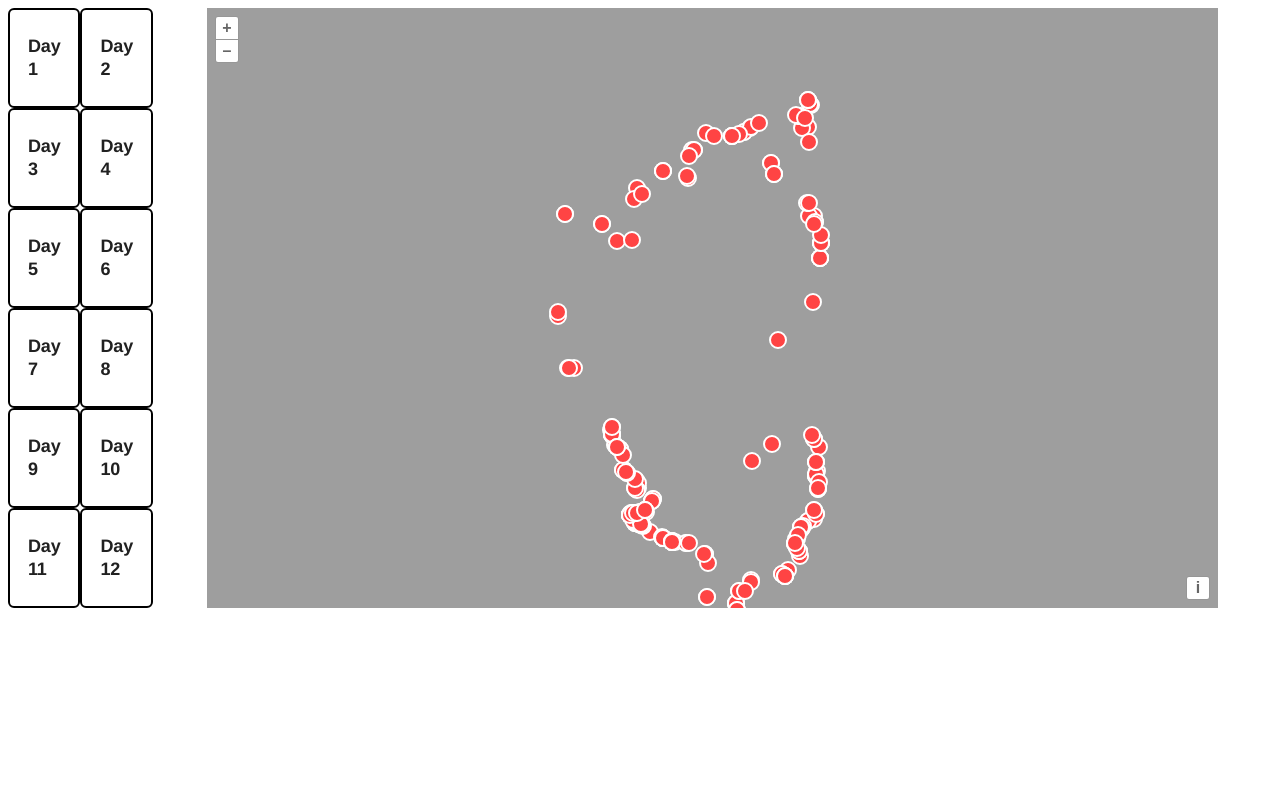
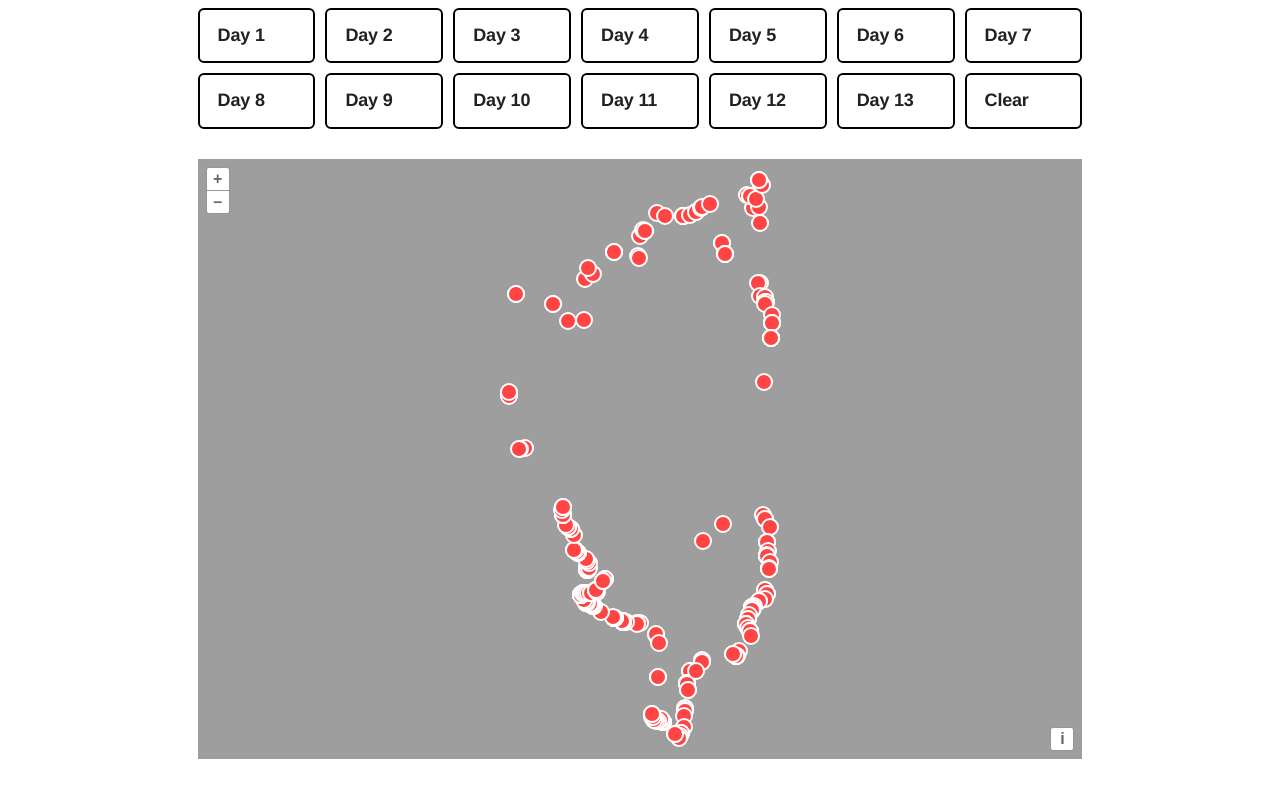
Before and after one commit to VictoriaLoseva/photo_mapper, a plain HTML site: page index.html in a window 1280 px wide. Drawn offline with Linux system fonts and the light colour scheme.

Commit message:
added selection by day

```diff
--- a/index.html
+++ b/index.html
@@ -5,7 +5,7 @@
     <link rel="stylesheet" href="./css/button.css">
     <style>
         #map {
-            width: 80%;
+            width: 70%;
             height: 600px;
             margin: auto}
         #photo_popup_inner {
@@ -17,12 +17,14 @@
             border-radius: 5px;
             background: #fefefe;
         }
-        #container {
-            display: flex
-        }
         #timeline {
-            display: inline-grid;
-            grid-template-columns: 0.5fr 0.5fr;
+            width: 70%;
+            margin: auto;
+            display: grid;
+            grid-template-rows: 0.3f 0.3fr;
+            grid-template-columns: repeat(7, minmax(100px, 1fr));
+            gap: 10px;
+            margin-bottom: 30px
 
         }
 
@@ -30,25 +32,8 @@
 </head>
 <body>
     <div id="container">
-        <div id="timeline">
-            <button class="button-80" role="button" grid-column="1">Day 1</button>
-            <button class="button-80" role="button" grid-column="1">Day 2</button>
-            <button class="button-80" role="button" grid-column="1">Day 3</button>
-            <button class="button-80" role="button" grid-column="1">Day 4</button>
-
-            <button class="button-80" role="button" grid-column="1">Day 5</button>
-            <button class="button-80" role="button" grid-column="1">Day 6</button>
-            <button class="button-80" role="button" grid-column="2">Day 7</button>
-            <button class="button-80" role="button" grid-column="2">Day 8</button>
-
-            <button class="button-80" role="button" grid-column="2">Day 9</button>
-            <button class="button-80" role="button" grid-column="2">Day 10</button>
-            <button class="button-80" role="button" grid-column="2">Day 11</button>
-            <button class="button-80" role="button" grid-column="2">Day 12</button>
-
-            <!-- <input type="range"> -->
-
-        </div>
+        <div id="directoryInfo"></div>
+        <div id="timeline"></div>
         <div id="map"></div>
         <div id="picture"></div>
     </div>
--- a/js/app.js
+++ b/js/app.js
@@ -1,34 +1,30 @@
-// import Map from 'ol/Map.js';
-// import View from 'ol/View.js';
-// import OSM from 'ol/source/OSM.js';
-// import TileLayer from 'ol/layer/Tile.js';
+
 
 
 //Create vectorLayer for showing the photo positions
-
-
 function selectPhotosByTimeRange(timeRangeStart, timeRangeEnd) {
     markerVectorSource = new ol.source.Vector();
-    for (const index in photo_data) {
-        photo = photo_data[index]
 
+    selected = photo_data.filter(photo => photo.datetime > timeRangeStart && photo.datetime < timeRangeEnd);
+
+    for (const index in selected) {
+        photo = selected[index];
+        photoTime = new Date(photo.datetime);
         const marker = new ol.Feature({
             geometry: new ol.geom.Point(ol.proj.fromLonLat([photo.coords[0], photo.coords[1]])),
-            time: new Date(photo.time),
+            time: photo.datetime,
             path: photo.path,
             width: photo.width,
             length: photo.length
-
         });
-
         markerVectorSource.addFeature(marker);
     }
     return markerVectorSource;
-
 }
 
-const markerLayer = new ol.layer.Vector({
-    source: selectPhotosByTimeRange(0,0),
+function createMarkerLayer (timeRangeStart, timeRangeEnd) {
+    return new ol.layer.Vector({
+    source: selectPhotosByTimeRange(timeRangeStart, timeRangeEnd),
     style: new ol.style.Style({
         image: new ol.style.Circle({
             radius: 8,
@@ -42,12 +38,17 @@ const markerLayer = new ol.layer.Vector({
         })
     })
 });
+}
+
+const firstDay = photo_data[0].datetime;
+const lastDay = photo_data[photo_data.length-1].datetime;
+
+var markerLayer = createMarkerLayer(firstDay, lastDay);
 
 
 //Create the popup element
 const photo_popup_inner = document.createElement('div');
 photo_popup_inner.id = 'photo_popup_inner';
-
 const popup_overlay = new ol.Overlay({
     element: photo_popup_inner,
     positioning: 'bottom-center',
@@ -73,13 +74,11 @@ var map = new ol.Map({
         mapLayer,
         markerLayer
     ],
-    view: new ol.View({
-        center: ol.proj.fromLonLat([-120.0324,39.0968]),
-        zoom: 10
-    }),
+     view: new ol.View(),
     overlays: [popup_overlay]
 });
 
+map.getView().fit(markerLayer.getSource().getExtent(), {maxZoom: 10, duration:1000});
 
 //Add on-click handler
 map.on('click', function(event) {
@@ -88,17 +87,55 @@ map.on('click', function(event) {
     });
     if (feature) {
         aspect_ratio = feature.get('width') / feature.get('length');
-        console.log(aspect_ratio)
         photo_popup_inner.innerHTML = `
             <img src="${feature.get('path')}" width=${200 * aspect_ratio} margin="auto">
             `;
         photo_popup_inner.style.display = 'block';
         popup_overlay.setPosition(event.coordinate);
-
-        // markerVectorSource.addFeature(new ol.Feature({geometry: new ol.geom.Point(ol.proj.fromLonLat([-120.0324,39.0968]))}));
     }
     else {
         photo_popup_inner.style.display = 'None'
     }
 
 });
+
+//Make the timeline buttons
+const uniqueDates = [...new Set(photo_data.map(photo => new Date(photo.datetime).setHours(0,0,0)))];
+uniqueDates.slice(0, uniqueDates.length)
+
+function handleDaySelection(clickedButton, selectedDate) {
+    if (selectedDate == "Clear") {
+        selectedDate = firstDay;
+        selectedDateEnd = lastDay;
+    }
+    else {
+        selectedDateEnd = new Date(selectedDate);
+        selectedDateEnd.setDate(selectedDate.getDate() + 1);
+    }
+    console.log(selectedDate, selectedDateEnd)
+    const selectedPhotos = createMarkerLayer(selectedDate, selectedDateEnd);
+    map.removeLayer(markerLayer)
+    markerLayer = selectedPhotos;
+    map.addLayer(markerLayer)
+    map.getView().fit(markerLayer.getSource().getExtent(), {maxZoom: 12.5, duration:500, padding: [10,10,10,10]})
+
+}
+
+uniqueDates.forEach((date, index) => {
+    const button = document.createElement('button');
+    date = new Date(date);
+    button.className = 'button-80';
+    button.textContent = `Day ${index + 1}`;
+    button.addEventListener('click', function() {
+        handleDaySelection(button, date);
+    });
+    document.getElementById("timeline").appendChild(button);
+})
+
+const clear_button = document.createElement('button');
+clear_button.className = 'button-80';
+clear_button.textContent = "Clear";
+clear_button.addEventListener('click', function() {
+    handleDaySelection(clear_button, "Clear");
+});
+document.getElementById("timeline").appendChild(clear_button);
```
Also changed, not shown: js/json_container.js.
